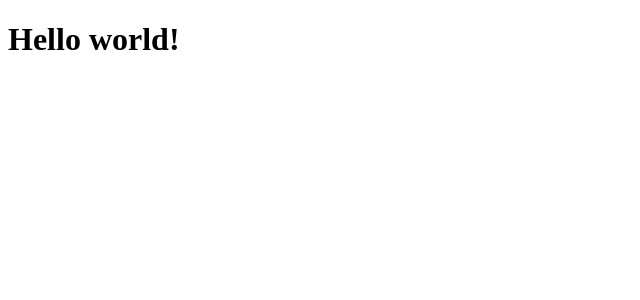
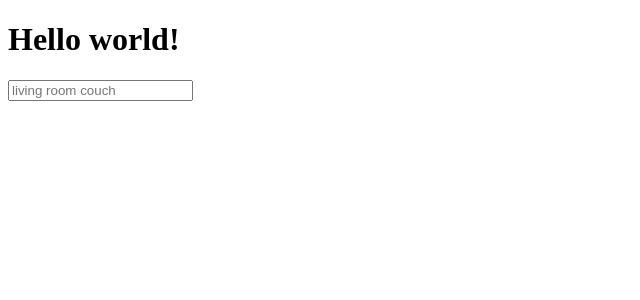
Before and after one commit to chingu-voyages/v49-tier2-team-19, a React (Vite) app in the folder colorpicker/: page / in a window 1280 px wide. Shown: the top 300 px of the page, without its empty margins (0-640 px from the left). Built offline with nearby package versions, Linux system fonts and the light colour scheme.

Commit message:
Added input for context

```diff
--- a/colorpicker/src/App.jsx
+++ b/colorpicker/src/App.jsx
@@ -1,7 +1,11 @@
+import React from "react";
+import ContextBox from "./ContextBox.jsx";
+
 export default function App() {
-    return (
-        <h1 className="text-3xl font-bold underline">
-          Hello world!
-        </h1>
-      )
-    }
+  return (
+    <>
+      <h1 className="text-3xl font-bold underline">Hello world!</h1>
+      <ContextBox />
+    </>
+  );
+}
--- /dev/null
+++ b/colorpicker/src/ContextBox.jsx
@@ -0,0 +1,13 @@
+import React, { useState } from "react";
+export default function ContextBox() {
+  const [context, setContext] = useState("");
+
+  return (
+    <input
+      type="text"
+      placeholder="living room couch"
+      value={context}
+      onChange={(e) => setContext(e.target.value)}
+    ></input>
+  );
+}
```
